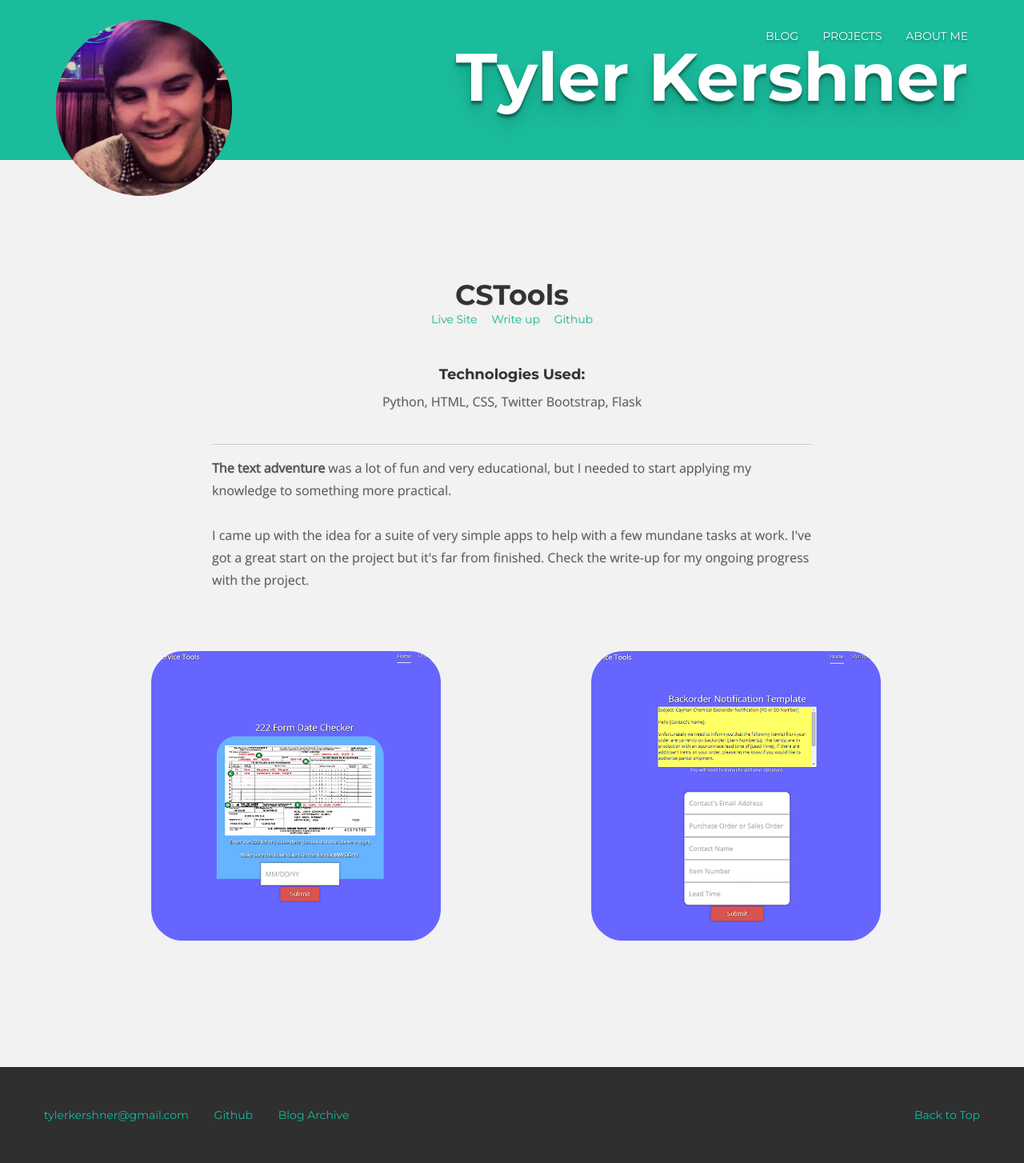
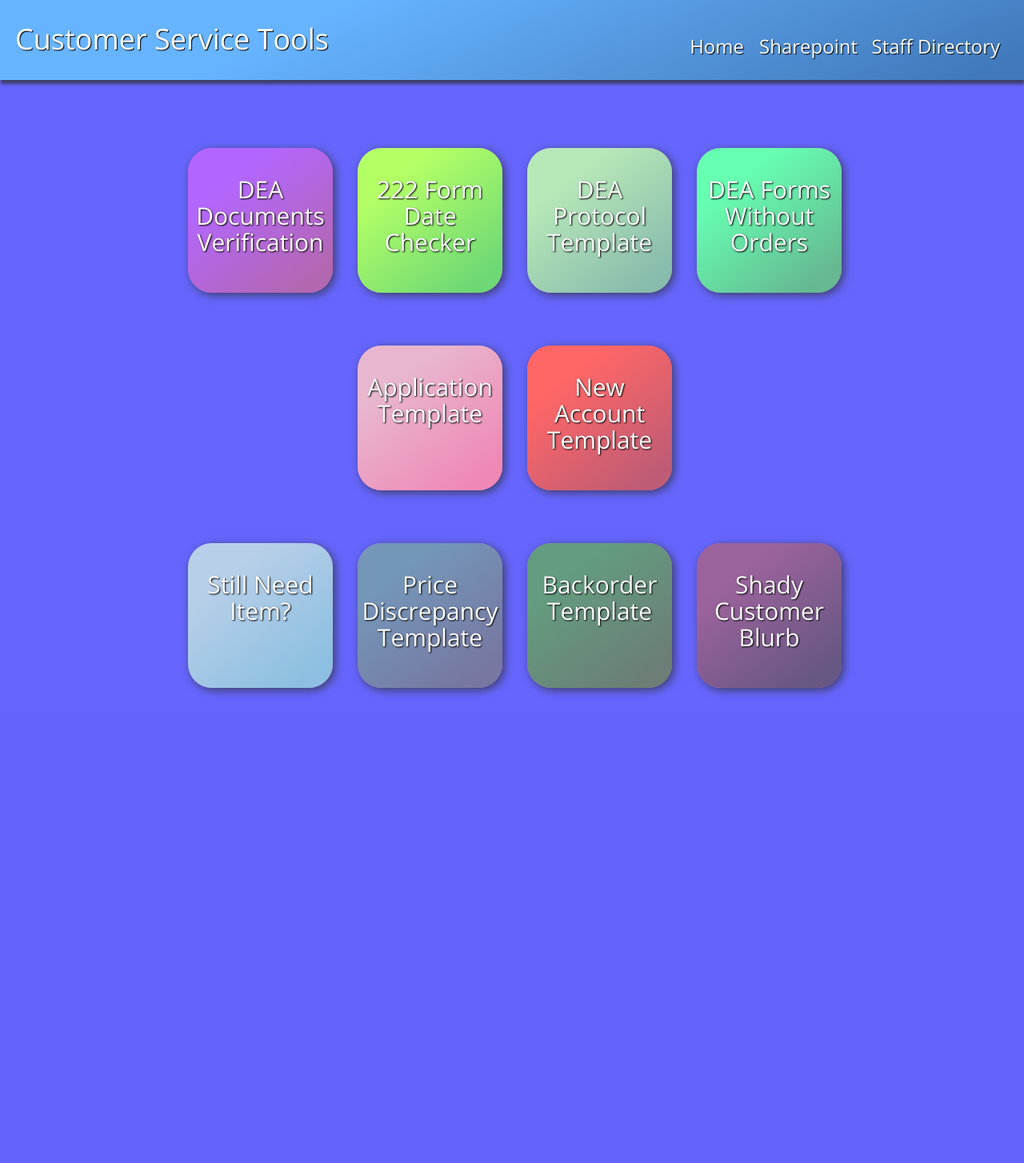
Before and after one commit to kershner/blog, a Flask app: page /cstools in a window 1280 px wide. Shown: the whole page at 80% size. After the commit the page ends 870 px from the top, so only its background shows below. Run offline with Flask 2, Linux system fonts and the light colour scheme; some libraries are stand-ins or nearby versions.

Commit message:
Changed routing around, preparing for new domain name

```diff
--- a/app/routes.py
+++ b/app/routes.py
@@ -9,7 +9,7 @@ from app import app, db, models
 
 ##############################################################################
 ## Blog ######################################################################
-@app.route('/home')
+@app.route('/')
 def home():
     return render_template("/blog/home.html",
                            title="Home")
@@ -21,16 +21,16 @@ def archive():
                            title="Blog Archive")
 
 
+@app.route('/may14')
+def may14():
+    return render_template("/blog/blog_archive/may14.html",
+                           title="May 2014")
+
+
 @app.route('/jun14')
 def jun14():
     return render_template("/blog/blog_archive/jun14.html",
                            title="June 2014")
-
-
-@app.route('/may14')
-def may14():
-    return render_template("/blog/blog_archive/may14.html",
-                           title="May 2014")
 
 
 @app.route('/about')
@@ -51,7 +51,7 @@ def project1():
                            title="Python Text Adventure")
 
 
-@app.route('/cstools')
+@app.route('/cstools-project')
 def project2():
     return render_template("/blog/projects/project02.html",
                            title="CSTools")
@@ -778,16 +778,16 @@ def gif_party_feed():
     return redirect(url_for('gif_party'))
 
 
-##############################################################################
-#####  CS Tools Apps #########################################################
-@app.route('/')
-@app.route('/index')
+#######################################################################################
+#####  CS Tools Apps ##################################################################
+@app.route('/cstools')
+@app.route('/cstools/index')
 def index():
     return render_template("/CSTools/index.html",
                            title="Home")
 
 
-@app.route('/datechecker', methods=['GET', 'POST'])
+@app.route('/cstools/datechecker', methods=['GET', 'POST'])
 def datechecker():
     form = DateCheckerForm()
     if request.method == 'POST':
@@ -825,7 +825,7 @@ def datechecker():
                                form=form)
 
 
-@app.route('/backorder', methods=['GET', 'POST'])
+@app.route('/cstools/backorder', methods=['GET', 'POST'])
 def backorder():
     form = BackorderForm()
     if request.method == 'POST':
@@ -839,9 +839,7 @@ def backorder():
             subject = "Cayman Chemical Backorder Notification %s" % form.po.data
             body = "Hello %s,\n\nUnfortunately we need to inform you that one "\
                    "of your items is currently not available.  Item # %s is " \
-                   "in production with an approximate lead time of %s.  If " \
-                   "there are additional items on your order, please let me " \
-                   "know if you would like to authorize partial shipment.\n\nI " \
+                   "in production with an approximate lead time of %s.\n\nI " \
                    "apologize for the inconvenience.  Please let me know if " \
                    "you have any questions.\n\nHave a great day,\n\n" % \
                    (form.name.data, form.item_number.data, form.lead_time.data)
@@ -857,7 +855,7 @@ def backorder():
                                form=form)
 
 
-@app.route('/application', methods=['GET', 'POST'])
+@app.route('/cstools/application', methods=['GET', 'POST'])
 def application():
     form = ApplicationForm()
     if request.method == 'POST':
@@ -885,7 +883,7 @@ def application():
                                form=form)
 
 
-@app.route('/dea', methods=['GET', 'POST'])
+@app.route('/cstools/dea', methods=['GET', 'POST'])
 def dea():
     form = DeaForm()
     if request.method == 'POST':
@@ -915,7 +913,7 @@ def dea():
                                form=form)
 
 
-@app.route('/newaccount', methods=['GET', 'POST'])
+@app.route('/cstools/newaccount', methods=['GET', 'POST'])
 def newaccount():
     form = NewAccountForm()
     if request.method == 'POST':
@@ -946,7 +944,7 @@ def newaccount():
                                form=form)
 
 
-@app.route('/shadyblurb', methods=['GET', 'POST'])
+@app.route('/cstools/shadyblurb', methods=['GET', 'POST'])
 def shadyblurb():
     form = ShadyForm()
     if request.method == 'POST':
@@ -980,7 +978,7 @@ def shadyblurb():
                                form=form)
 
 
-@app.route('/pricediscrepancy', methods=['GET', 'POST'])
+@app.route('/cstools/pricediscrepancy', methods=['GET', 'POST'])
 def price_discrepancy():
     form = DiscrepancyForm()
     if request.method == 'POST':
@@ -1009,7 +1007,7 @@ def price_discrepancy():
                                form=form)
 
 
-@app.route('/stillneed', methods=['GET', 'POST'])
+@app.route('/cstools/stillneed', methods=['GET', 'POST'])
 def still_need():
     form = StillNeed()
     if request.method == 'POST':
@@ -1039,7 +1037,7 @@ def still_need():
                                form=form)
 
 
-@app.route('/licenseneeded', methods=['GET', 'POST'])
+@app.route('/cstools/licenseneeded', methods=['GET', 'POST'])
 def license_needed():
     form = LicenseNeeded()
     if request.method == 'POST':
@@ -1068,7 +1066,7 @@ def license_needed():
                                form=form)
 
 
-@app.route('/deaverify', methods=['GET', 'POST'])
+@app.route('/cstools/deaverify', methods=['GET', 'POST'])
 def dea_verify():
     form = DeaVerify()
     if request.method == 'POST':
@@ -1094,7 +1092,6 @@ def dea_verify():
                                form=form)
 
 
-# Wrapping function for routes that require a password
 def login_required(test):
     @wraps(test)
     def wrap(*args, **kwargs):
@@ -1108,7 +1105,7 @@ def login_required(test):
     return wrap
 
 
-@app.route('/login', methods=['GET', 'POST'])
+@app.route('/cstools/login', methods=['GET', 'POST'])
 def login():
     error = None
     if request.method == 'POST':
@@ -1121,7 +1118,7 @@ def login():
                            title='Login',
                            error=error)
 
-@app.route('/logout')
+@app.route('/cstools/logout')
 def logout():
     if 'logged_in' in session:
         session.pop('logged_in', None)
@@ -1130,21 +1127,26 @@ def logout():
         return redirect(url_for('index'))
 
 
-@app.route('/forms-without-orders', methods=['GET', 'POST'])
+@app.route('/cstools/forms-without-orders', methods=['GET', 'POST'])
 @login_required
 def forms_without_orders():
     form = DeaForms()
     if request.method == 'POST':
         if not form.validate():
+            entries = models.Entry.query.all()
             flash('All fields are required.')
             return render_template("/CSTools/forms_without_orders.html",
                                    title="DEA Forms Without Orders",
-                                   form=form)
+                                   form=form,
+                                   entries=entries,
+                                   new_entry=True)
         else:
             institution = form.institution.data
             name = form.name.data
             email = form.email.data
             csr_name = form.csr_name.data
+            item_numbers = form.item_numbers.data
+            notes = form.notes.data
             now = datetime.datetime.utcnow()
             date_nice = now.strftime('%m/%d/%Y')
 
@@ -1152,6 +1154,8 @@ def forms_without_orders():
                                  contact_name=name,
                                  contact_email=email,
                                  timestamp=date_nice,
+                                 item_numbers=item_numbers,
+                                 notes=notes,
                                  csr_name=csr_name)
 
             db.session.add(entry)
@@ -1172,7 +1176,7 @@ def forms_without_orders():
                                entries=entries)
 
 
-@app.route('/forms-without-orders/new-entry')
+@app.route('/cstools/forms-without-orders/new-entry')
 @login_required
 def new_entry():
     form = DeaForms()
@@ -1184,7 +1188,7 @@ def new_entry():
                            new_entry=True)
 
 
-@app.route('/forms-without-orders/edit-entry/<id>')
+@app.route('/cstools/forms-without-orders/edit-entry/<id>')
 @login_required
 def edit_entry(id):
     entry = models.Entry.query.get(id)
@@ -1194,7 +1198,7 @@ def edit_entry(id):
                            entry=entry)
 
 
-@app.route('/forms-without-orders/delete-entry/<id>')
+@app.route('/cstools/forms-without-orders/delete-entry/<id>')
 @login_required
 def delete_entry(id):
     entry = models.Entry.query.get(id)
--- a/app/scripts/upcomming_funds.py
+++ b/app/scripts/upcomming_funds.py
@@ -3,7 +3,7 @@ import calendar
 
 total = int(raw_input('Current total: > '))
 loan = 24041
-income = 1080
+income = 1060
 two_week_expenses = 100 + 30 + 30 + 20
 endofmonth_expenses = 400 + 29
 
--- a/app/static/css/custom.css
+++ b/app/static/css/custom.css
@@ -93,7 +93,8 @@ a:hover {
     position: relative;
     text-align: justify;
 	margin: 0 auto;
-	margin-right: 100px;
+	margin-right: 140px;
+	margin-top: 75px;
 	width: 50%;
 	padding: 15px 0;
 }
@@ -279,7 +280,9 @@ input  {
     height: 65px;
     width: 190px;
     margin: 0 auto;
-    border-radius: 15px;
+    margin-top: 15px;
+	margin-bottom: 15px;
+	border-radius: 15px;
     -webkit-box-shadow: -7px 4px 13px 0px rgba(50, 50, 50, 0.75);
     -moz-box-shadow:    -7px 4px 13px 0px rgba(50, 50, 50, 0.75);
     box-shadow:         -7px 4px 13px 0px rgba(50, 50, 50, 0.75);
--- a/app/static/css/navbar-new.css
+++ b/app/static/css/navbar-new.css
@@ -89,10 +89,6 @@ a:hover {
 	top: 90px;
 }
 
-form {
-	margin-top: 10px;
-}
-
 #example-form {
 	margin-left: auto;
 	margin-right: auto;
@@ -169,58 +165,39 @@ ul.rig .main-menu {
 }
 
 #dark-purple {
-	background: rgb(225, 41, 41);
-	background: -moz-linear-gradient(30deg, rgb(225, 41, 41) 30%, rgb(136, 60, 67) 70%);
-	background: -webkit-linear-gradient(30deg, rgb(225, 41, 41) 30%, rgb(136, 60, 67) 70%);
-	background: -o-linear-gradient(30deg, rgb(225, 41, 41) 30%, rgb(136, 60, 67) 70%);
-	background: -ms-linear-gradient(30deg, rgb(225, 41, 41) 30%, rgb(136, 60, 67) 70%);
-	background: linear-gradient(120deg, rgb(225, 41, 41) 30%, rgb(136, 60, 67) 70%);
+	background: rgb(179, 102, 255);
+	background: -moz-linear-gradient(52deg, rgb(179, 102, 255) 24%, rgb(179, 103, 177) 88%);
+	background: -webkit-linear-gradient(52deg, rgb(179, 102, 255) 24%, rgb(179, 103, 177) 88%);
+	background: -o-linear-gradient(52deg, rgb(179, 102, 255) 24%, rgb(179, 103, 177) 88%);
+	background: -ms-linear-gradient(52deg, rgb(179, 102, 255) 24%, rgb(179, 103, 177) 88%);
+	background: linear-gradient(142deg, rgb(179, 102, 255) 24%, rgb(179, 103, 177) 88%);
 }
 
 #lime {
-	background: rgb(255, 57, 71);
-	background: -moz-linear-gradient(30deg, rgb(255, 57, 71) 30%, rgb(165, 62, 71) 70%);
-	background: -webkit-linear-gradient(30deg, rgb(255, 57, 71) 30%, rgb(165, 62, 71) 70%);
-	background: -o-linear-gradient(30deg, rgb(255, 57, 71) 30%, rgb(165, 62, 71) 70%);
-	background: -ms-linear-gradient(30deg, rgb(255, 57, 71) 30%, rgb(165, 62, 71) 70%);
-	background: linear-gradient(120deg, rgb(255, 57, 71) 30%, rgb(165, 62, 71) 70%);
+	background: rgb(179, 255, 102);
+	background: -moz-linear-gradient(52deg, rgb(179, 255, 102) 24%, rgb(110, 216, 117) 88%);
+	background: -webkit-linear-gradient(52deg, rgb(179, 255, 102) 24%, rgb(110, 216, 117) 88%);
+	background: -o-linear-gradient(52deg, rgb(179, 255, 102) 24%, rgb(110, 216, 117) 88%);
+	background: -ms-linear-gradient(52deg, rgb(179, 255, 102) 24%, rgb(110, 216, 117) 88%);
+	background: linear-gradient(142deg, rgb(179, 255, 102) 24%, rgb(110, 216, 117) 88%);
 }
 
-#green {
-	background: rgb(255, 101, 119);
-	background: -moz-linear-gradient(30deg, rgb(255, 101, 119) 30%, rgb(181, 83, 83) 70%);
-	background: -webkit-linear-gradient(30deg, rgb(255, 101, 119) 30%, rgb(181, 83, 83) 70%);
-	background: -o-linear-gradient(30deg, rgb(255, 101, 119) 30%, rgb(181, 83, 83) 70%);
-	background: -ms-linear-gradient(30deg, rgb(255, 101, 119) 30%, rgb(181, 83, 83) 70%);
-	background: linear-gradient(120deg, rgb(255, 101, 119) 30%, rgb(181, 83, 83) 70%);
+#salmon {
+	background: rgb(255, 102, 102);
+	background: -moz-linear-gradient(52deg, rgb(255, 102, 102) 24%, rgb(191, 92, 117) 88%);
+	background: -webkit-linear-gradient(52deg, rgb(255, 102, 102) 24%, rgb(191, 92, 117) 88%);
+	background: -o-linear-gradient(52deg, rgb(255, 102, 102) 24%, rgb(191, 92, 117) 88%);
+	background: -ms-linear-gradient(52deg, rgb(255, 102, 102) 24%, rgb(191, 92, 117) 88%);
+	background: linear-gradient(142deg, rgb(255, 102, 102) 24%, rgb(191, 92, 117) 88%);
 }
 
 #light-green {
-	background: rgb(255, 147, 149);
-	background: -moz-linear-gradient(30deg, rgb(255, 147, 149) 30%, rgb(186, 129, 145) 70%);
-	background: -webkit-linear-gradient(30deg, rgb(255, 147, 149) 30%, rgb(186, 129, 145) 70%);
-	background: -o-linear-gradient(30deg, rgb(255, 147, 149) 30%, rgb(186, 129, 145) 70%);
-	background: -ms-linear-gradient(30deg, rgb(255, 147, 149) 30%, rgb(186, 129, 145) 70%);
-	background: linear-gradient(120deg, rgb(255, 147, 149) 30%, rgb(186, 129, 145) 70%);
-}
-
-#pink {
-	background: rgb(102, 179, 255);
-	background: -moz-linear-gradient(30deg, rgb(102, 179, 255) 0%, rgb(51, 115, 200) 65%);
-	background: -webkit-linear-gradient(30deg, rgb(102, 179, 255) 0%, rgb(51, 115, 200) 65%);
-	background: -o-linear-gradient(30deg, rgb(102, 179, 255) 0%, rgb(51, 115, 200) 65%);
-	background: -ms-linear-gradient(30deg, rgb(102, 179, 255) 0%, rgb(51, 115, 200) 65%);
-	background: linear-gradient(120deg, rgb(102, 179, 255) 0%, rgb(51, 115, 200) 65%);
-}
-
-
-#salmon {
-background: rgb(102, 217, 255);
-background: -moz-linear-gradient(30deg, rgb(102, 217, 255) 0%, rgb(76, 159, 255) 65%);
-background: -webkit-linear-gradient(30deg, rgb(102, 217, 255) 0%, rgb(76, 159, 255) 65%);
-background: -o-linear-gradient(30deg, rgb(102, 217, 255) 0%, rgb(76, 159, 255) 65%);
-background: -ms-linear-gradient(30deg, rgb(102, 217, 255) 0%, rgb(76, 159, 255) 65%);
-background: linear-gradient(120deg, rgb(102, 217, 255) 0%, rgb(76, 159, 255) 65%);
+	background: rgb(102, 255, 178);
+	background: -moz-linear-gradient(52deg, rgb(102, 255, 178) 24%, rgb(102, 184, 145) 88%);
+	background: -webkit-linear-gradient(52deg, rgb(102, 255, 178) 24%, rgb(102, 184, 145) 88%);
+	background: -o-linear-gradient(52deg, rgb(102, 255, 178) 24%, rgb(102, 184, 145) 88%);
+	background: -ms-linear-gradient(52deg, rgb(102, 255, 178) 24%, rgb(102, 184, 145) 88%);
+	background: linear-gradient(142deg, rgb(102, 255, 178) 24%, rgb(102, 184, 145) 88%);
 }
 
 #light-purple {
@@ -259,6 +236,24 @@ background: linear-gradient(120deg, rgb(102, 217, 255) 0%, rgb(76, 159, 255) 65%
 	background: linear-gradient(142deg, rgb(183, 207, 232) 24%, rgb(140, 191, 225) 88%);
 }
 
+#pink {
+	background: rgb(232, 183, 207);
+	background: -moz-linear-gradient(52deg, rgb(232, 183, 207) 24%, rgb(239, 136, 181) 88%);
+	background: -webkit-linear-gradient(52deg, rgb(232, 183, 207) 24%, rgb(239, 136, 181) 88%);
+	background: -o-linear-gradient(52deg, rgb(232, 183, 207) 24%, rgb(239, 136, 181) 88%);
+	background: -ms-linear-gradient(52deg, rgb(232, 183, 207) 24%, rgb(239, 136, 181) 88%);
+	background: linear-gradient(142deg, rgb(232, 183, 207) 24%, rgb(239, 136, 181) 88%);
+}
+
+#green {
+	background: rgb(183, 232, 184);
+	background: -moz-linear-gradient(52deg, rgb(183, 232, 184) 24%, rgb(136, 188, 172) 88%);
+	background: -webkit-linear-gradient(52deg, rgb(183, 232, 184) 24%, rgb(136, 188, 172) 88%);
+	background: -o-linear-gradient(52deg, rgb(183, 232, 184) 24%, rgb(136, 188, 172) 88%);
+	background: -ms-linear-gradient(52deg, rgb(183, 232, 184) 24%, rgb(136, 188, 172) 88%);
+	background: linear-gradient(142deg, rgb(183, 232, 184) 24%, rgb(136, 188, 172) 88%);
+}
+
 #magenta {
 	background: rgb(156, 99, 156);
 	background: -moz-linear-gradient(52deg, rgb(156, 99, 156) 24%, rgb(103, 87, 131) 88%);
--- a/app/templates/CSTools/application.html
+++ b/app/templates/CSTools/application.html
@@ -14,7 +14,7 @@
         </div>
         <p>You will need to manually add your signature and attach the application.<br><br>A
         link to the application is below if you need a copy.<br>The file will be saved in your downloads folder.</p>
-        <a href="/account_application"><div id="application"><h4>Account Application</h4><br><h5>98 KB</h5></div></a>
+        <a href="/static/documents/account_application.doc"><div id="application"><h4>Account Application</h4><br><h5>98 KB</h5></div></a>
     </div>
         {% if link %}
             <a href="{{ link }}"><div id="template-div" class="btn btn-lg btn-warning"><h3 id="backorder-link">Your account application template</h3></div></a>
--- a/app/templates/CSTools/base.html
+++ b/app/templates/CSTools/base.html
@@ -34,9 +34,9 @@
 <body>
 
 <div id="navbar-new">
-    <div id="navbar-new-title"><a href="/"><h1>Customer Service Tools</h1></a></div>
+    <div id="navbar-new-title"><a href="/cstools"><h1>Customer Service Tools</h1></a></div>
     <div id="navbar-new-menu">
-        <a href="/logout" id="navbar-home"><h3>Home</h3></a>
+        <a href="/cstools/logout" id="navbar-home"><h3>Home</h3></a>
         <a href="http://sharepoint.caymanchem.com/cs/default.aspx" id="navbar-sharepoint"><h3>Sharepoint</h3></a>
         <a href="http://sharepoint.caymanchem.com/directory/Pages/peopleresults.aspx" id="navbar-directory"><h3>Staff Directory</h3></a>
     </div>
--- a/app/templates/CSTools/dea.html
+++ b/app/templates/CSTools/dea.html
@@ -15,7 +15,7 @@
         </div>
         <p>You will need to manually add your signature and attach the protocol.<br><br>A
         link to the protocol is below if you need a copy.<br>The file will be saved in your downloads folder.</p>
-        <a href="/dea_documents_needed"><div id="application"><h4>DEA Protocol</h4><br><h5>112 KB</h5></div></a>
+        <a href="/static/documents/documents_needed.doc"><div id="application"><h4>DEA Protocol</h4><br><h5>112 KB</h5></div></a>
     </div>
         {% if link %}
             <a href="{{ link }}"><div id="template-div" class="btn btn-lg btn-warning"><h3 id="backorder-link">Your DEA protocol template</h3></div></a>
--- a/app/templates/CSTools/forms_without_orders.html
+++ b/app/templates/CSTools/forms_without_orders.html
@@ -49,11 +49,11 @@
 
             {{form.submit(class_='btn btn-lg btn-danger') }}
         </form>
-        <a href="/forms-without-orders"><h3 id="back">Back</h3></a>
+        <a href="/cstools/forms-without-orders"><h3 id="back">Back</h3></a>
     {% endif %}
 
     {% if not new_entry %}
-        <a href="/forms-without-orders/new-entry"><button class="btn btn-success">New Entry</button></a>
+        <a href="/cstools/forms-without-orders/new-entry"><button class="btn btn-success">New Entry</button></a>
     {% endif %}
 
     </div>
@@ -70,7 +70,7 @@
                         Posted:<br>
                         Posted By:<br>
                         Notes:<br>
-                        <a href="/forms-without-orders/edit-entry/{{ entry.id }}"><button type="button" class="btn btn-primary btn-xs">Edit</button></a>
+                        <a href="/cstools/forms-without-orders/edit-entry/{{ entry.id }}"><button type="button" class="btn btn-primary btn-xs">Edit</button></a>
                     </div>
                     <div id="data">
                         {{ entry.contact_name }}<br>
--- a/app/templates/CSTools/forms_without_orders_delete.html
+++ b/app/templates/CSTools/forms_without_orders_delete.html
@@ -25,9 +25,9 @@
     <br>
     <br>
 
-    <a href="/forms-without-orders/delete-entry/{{ entry.id }}"><button class="btn btn-danger">Delete Entry?</button></a>
+    <a href="/cstools/forms-without-orders/delete-entry/{{ entry.id }}"><button class="btn btn-danger">Delete Entry?</button></a>
 
-    <a href="/forms-without-orders"><h3 id="back">Back</h3></a>
+    <a href="/cstools/forms-without-orders"><h3 id="back">Back</h3></a>
 
 </div>
 
--- a/app/templates/CSTools/index.html
+++ b/app/templates/CSTools/index.html
@@ -5,7 +5,7 @@
 
     <li class="main-menu">
         <div class="whatever">
-            <a href="/deaverify">
+            <a href="/cstools/deaverify">
                 <div id="dark-purple" class="item">
                     <h2>DEA Documents Verification</h2>
                     <div class="caption" style="display: none;">
@@ -18,7 +18,7 @@
 
     <li class="main-menu">
         <div class="whatever">
-            <a href="/datechecker">
+            <a href="/cstools/datechecker">
                 <div id="lime" class="item">
                     <h2>222 Form Date Checker</h2>
                     <div class="caption" style="display: none;">
@@ -32,7 +32,7 @@
 
     <li class="main-menu">
         <div class="whatever">
-            <a href="/dea">
+            <a href="/cstools/dea">
             <div id="green" class="item">
                 <h2>DEA Protocol Template</h2>
                 <div class="caption" style="display: none;">
@@ -45,7 +45,7 @@
 
     <li class="main-menu">
         <div class="whatever">
-            <a href="/login">
+            <a href="/cstools/login">
                 <div id="light-green" class="item">
                     <h2>DEA Forms Without Orders</h2>
                     <div class="caption" style="display: none;">
@@ -62,7 +62,7 @@
 
     <li class="main-menu">
         <div class="whatever">
-            <a href="/application">
+            <a href="/cstools/application">
             <div id="pink" class="item">
                 <h2>Application Template</h2>
                 <div class="caption" style="display: none;">
@@ -75,7 +75,7 @@
 
     <li class="main-menu">
         <div class="whatever">
-            <a href="/newaccount">
+            <a href="/cstools/newaccount">
                 <div id="salmon" class="item">
                     <h2>New Account Template</h2>
                     <div class="caption" style="display: none;">
@@ -92,7 +92,7 @@
 
     <li class="main-menu">
         <div class="whatever">
-            <a href="/stillneed">
+            <a href="/cstools/stillneed">
                 <div id="light-blue" class="item">
                     <h2>Still Need Item?</h2>
                         <div class="caption" style="display: none;">
@@ -105,7 +105,7 @@
 
     <li class="main-menu">
         <div class="whatever">
-            <a href="/pricediscrepancy">
+            <a href="/cstools/pricediscrepancy">
                 <div id="blue-grey" class="item">
                     <h2>Price Discrepancy Template</h2>
                     <div class="caption" style="display: none;">
@@ -118,7 +118,7 @@
 
     <li class="main-menu">
         <div class="whatever">
-            <a href="/backorder">
+            <a href="/cstools/backorder">
                 <div id="dark-green" class="item">
                     <h2>Backorder Template</h2>
                     <div class="caption" style="display: none;">
@@ -131,7 +131,7 @@
 
     <li class="main-menu">
         <div class="whatever">
-            <a href="/shadyblurb">
+            <a href="/cstools/shadyblurb">
                 <div id="magenta" class="item">
                     <h2>Shady Customer Blurb</h2>
                     <div class="caption" style="display: none;">
--- a/app/templates/blog/base.html
+++ b/app/templates/blog/base.html
@@ -46,7 +46,7 @@
         <div class="navbar-collapse collapse">
 
           <ul class="nav navbar-nav navbar-right">
-            <li><a href="/home">Blog</a></li>
+            <li><a href="/">Blog</a></li>
             <li><a href="/projects">Projects</a></li>
             <li><a href="/about">About Me</a></li>
           </ul>
--- a/app/templates/blog/projects.html
+++ b/app/templates/blog/projects.html
@@ -14,7 +14,7 @@
             <p>My first project, a simple text adventure.</p>
         </li>
         <li>
-            <a href="/cstools"><img src="/static/images/cstoolsbutton.png" /></a>
+            <a href="/cstools-project"><img src="/static/images/cstoolsbutton.png" /></a>
             <h3>CS Tools</h3>
             <p>A small but useful set of programs I use daily at work.</p>
         </li>
--- a/app/templates/blog/projects/project02.html
+++ b/app/templates/blog/projects/project02.html
@@ -5,7 +5,7 @@
     <div class="container pt">
 		<div class="row mt">
 			<div class="centered"><h1>CSTools</h1>
-                <a href="http://tylerkershner.pythonanywhere.com/index" class="link-right">Live Site</a>&emsp;
+                <a href="/cstools" class="link-right">Live Site</a>&emsp;
                 <a href="/cstoolswriteup-part1" class="link-left">Write up</a>&emsp;
                 <a href="https://github.com/kershner/blog" class="link-left">Github</a><br><br><br>
             <h4>Technologies Used:</h4>
--- a/app/templates/blog/projects/project03.html
+++ b/app/templates/blog/projects/project03.html
@@ -5,8 +5,8 @@
     <div class="container pt">
 		<div class="row mt">
 			<div class="centered"><h1>Raspberry Pi GIF Display</h1>
-                <a href="http://tylerkershner.pythonanywhere.com/pi_display" class="link-right">Pi Display Site</a>&emsp;
-                <a href="http://tylerkershner.pythonanywhere.com/pi_display_config">Config Site</a>&emsp;
+                <a href="/pi_display" class="link-right">Pi Display Site</a>&emsp;
+                <a href="/pi_display_config">Config Site</a>&emsp;
                 <a href="/piproject1" class="link-left">Write up</a>&emsp;
                 <a href="https://github.com/kershner/blog" class="link-left">Github</a><br><br><br>
             <h4>Technologies Used:</h4>
```
Also changed, not shown: app/routes_dev.py (+20 -20 lines), 3 other files.
